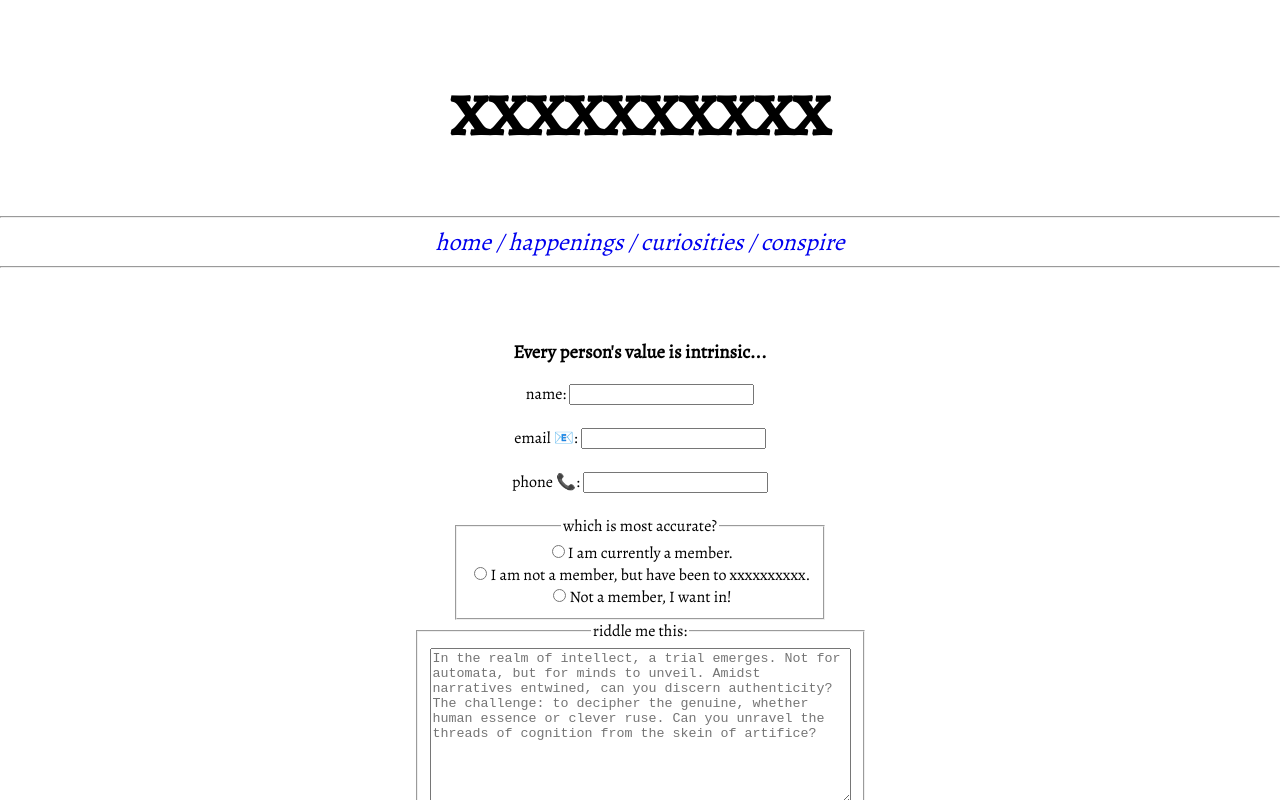
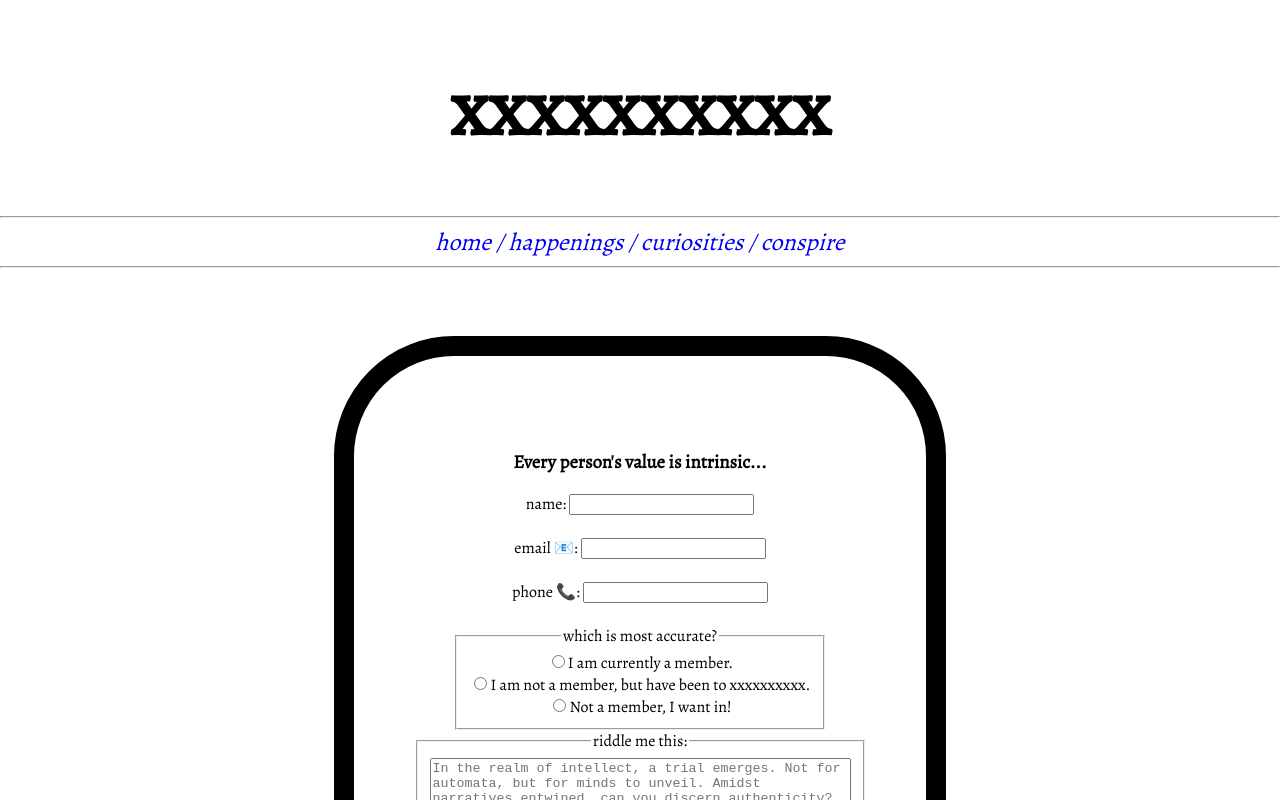
Before and after one commit to JupiterSabre/Phase-2-Project-X-Hub-ZR, a React (Create React App) app: page /signUp in a window 1280 px wide. Shown: the top 800 px of the page. Built offline with nearby package versions, Linux system fonts and the light colour scheme.

Commit message:
more card stacking configuration

```diff
--- a/db.json
+++ b/db.json
@@ -41,7 +41,18 @@
       "name": "Equanimity before Bros & Hoes",
       "testimonial": "In Soho's heart, a haven of delight,\nA popup club where explorations take flight.\n\nSafe consumption's the creed, a haven to be,\nWhere pleasure and altered states dance so free.\n\nA refuge to wander, without judgment or fear,\nExploring dimensions, with friends near and dear.\n\nAmid neon glow, the ambiance thrives,\nA place to be yourself, where every soul thrives.\n\nWith care at the helm, a sanctuary's born,\nWhere exploration's embraced from night until morn.\n\nSoho's social gem, a tapestry of grace,\nA safe space to journey, in time and in space.\n\nIn memories cherished, these moments reside,\nA popup club's magic, in hearts far and wide.",
       "tushy": true
+    },
+    {
+      "name": "hi",
+      "testimonial": "hello",
+      "tushy": "false",
+      "id": 8
+    },
+    {
+      "name": "hi",
+      "testimonial": "In Soho's heart, a haven of delight, A popup club where explorations take flight. Safe consumption's the creed, a haven to be, Where pleasure and altered states dance so free. A refuge to wander, without judgment or fear, Exploring dimensions, with friends near and dear. Amid neon glow, the ambiance thrives, A place to be yourself, where every soul thrives. With care at the helm, a sanctuary's born, Where exploration's embraced from night until morn. Soho's social gem, a tapestry of grace, A safe space to journey, in time and in space. In memories cherished, these moments reside, A popup club'",
+      "tushy": "false",
+      "id": 9
     }
-
   ]
 }
--- a/src/index.css
+++ b/src/index.css
@@ -83,6 +83,7 @@ body {
   outline: 20px solid black;
   left: 50%;
   width: 30%;
+  min-height: 20rem;
   background-color: white;
   padding: 5px 15px 30px 20px;
   margin-bottom: 30px;
@@ -106,7 +107,7 @@ body {
   transition: outline 0.6s linear;
 }
 
-.photo-list:hover, .welcome-msg:hover, .email-form:hover, .testimonial-form:hover, .testim-card:hover{
+.photo-list:hover, .welcome-msg:hover, .email-form:hover, .testimonial-form:hover, .testim-card:hover, .sign-up:hover{
   outline-width: 10px;
 }
 
@@ -155,3 +156,16 @@ fieldset{
 .email-form{
   margin-top: 12%;
 }
+
+.sign-up{
+  position: relative;
+  outline: 20px solid black;
+  border-radius: 100px;
+  width: 40%;
+  left: 50%;
+  top: 80px;
+  /* padding-bottom: 15px; */
+  padding: 30px;
+  transform: translateX(-50%);
+  transition: outline 0.6s linear;
+}
```
Also changed, not shown: 1 other file (tests, documents, lock files or other folders).
